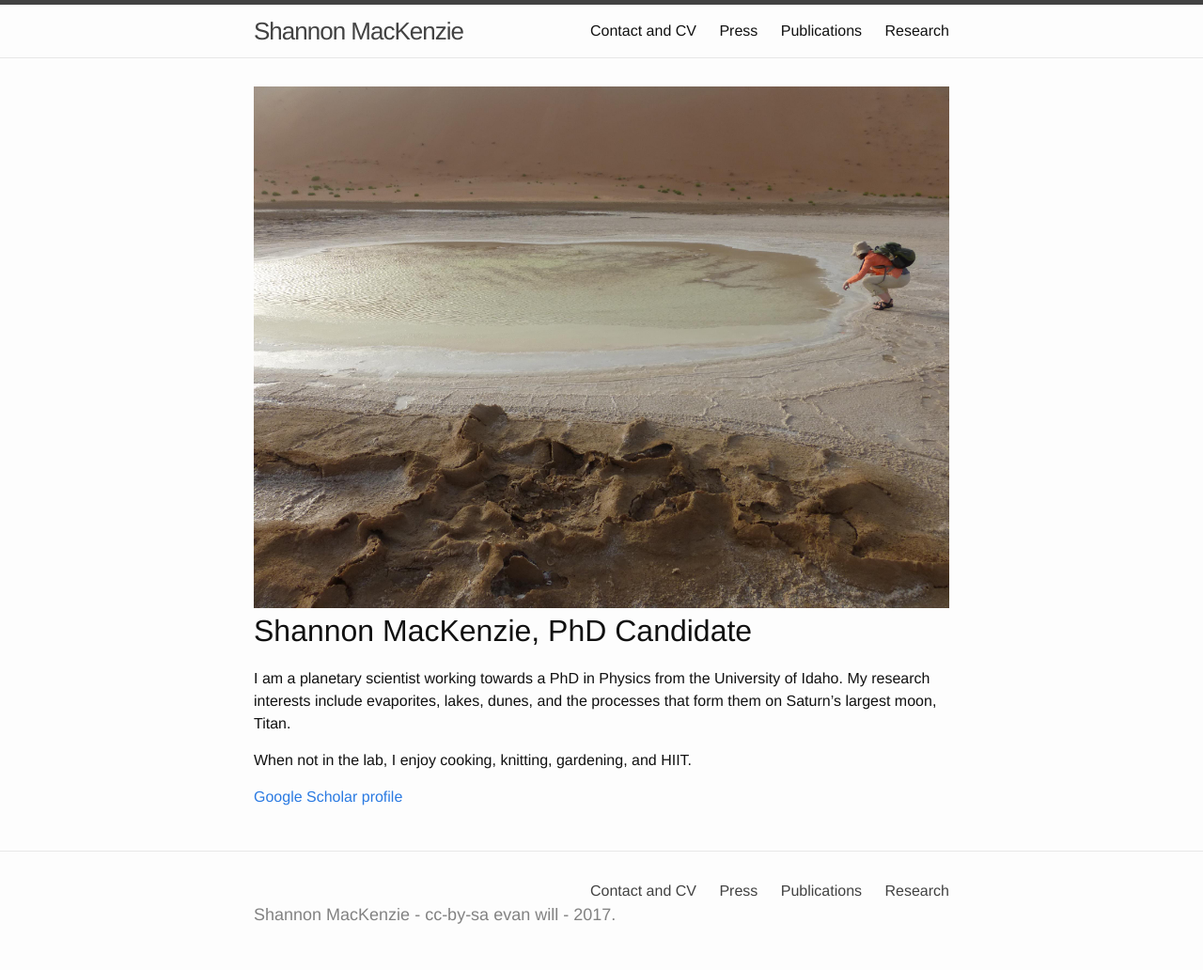
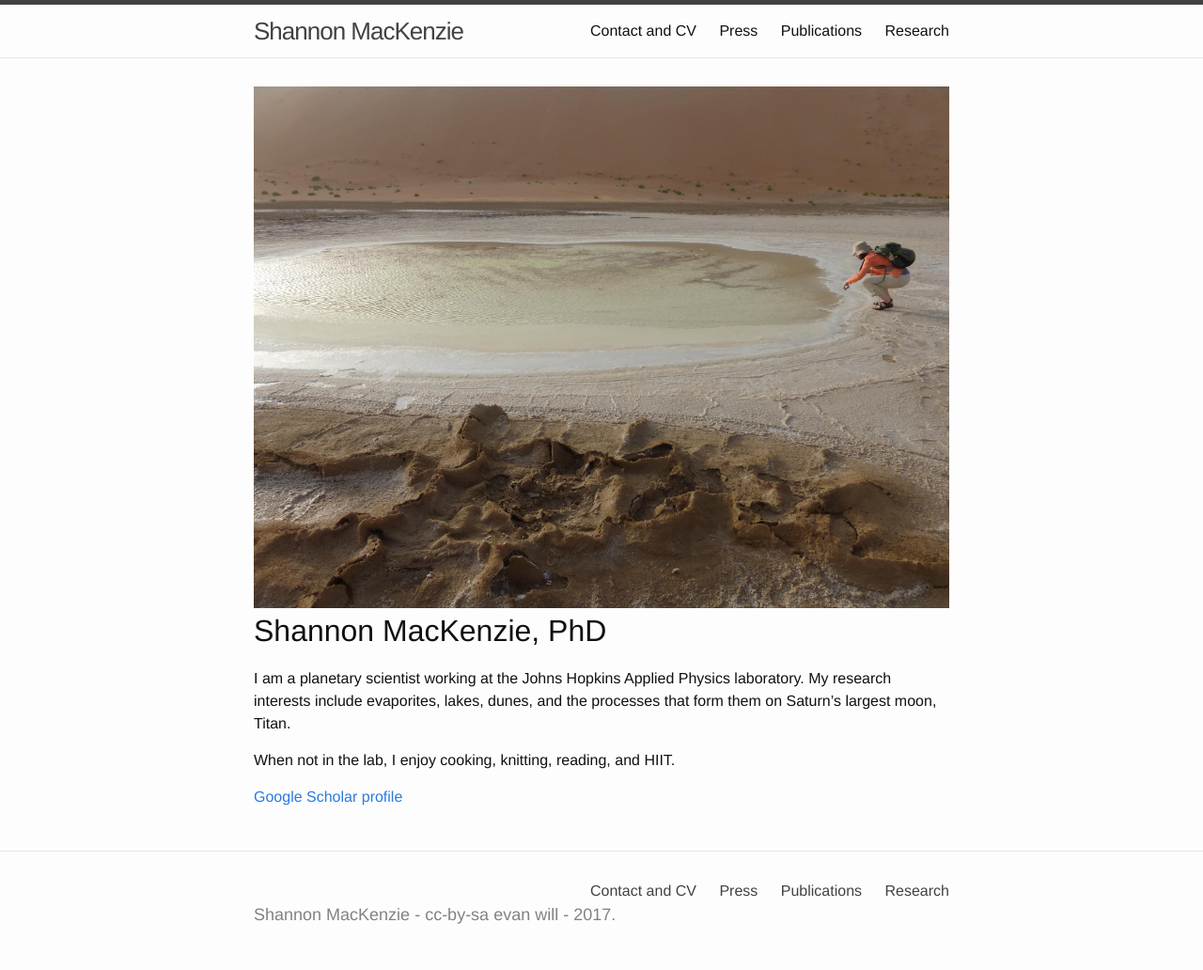
Before and after one commit to shannonmackenzie/shannonmackenzie.github.io, a Jekyll site: the page built from index.md, in a window 1280 px wide. Shown: the whole page at 94% size. Built offline with Jekyll 4.4.1, drawn with Linux system fonts in a browser that asks for light colours.

Commit message:
Update index.md

```diff
--- a/index.md
+++ b/index.md
@@ -6,11 +6,11 @@ layout: default
     <img src="{{ site.url }}/images/agirlandherevaporites.JPG" alt="Liwa interdune evaporites" style="width:100%;" >
 </div>
 
-# Shannon MacKenzie, PhD Candidate
+# Shannon MacKenzie, PhD
 
-I am a planetary scientist working towards a PhD in Physics from the University of Idaho. My research interests include evaporites, lakes, dunes, and the processes that form them on Saturn's largest moon, Titan.
+I am a planetary scientist working at the Johns Hopkins Applied Physics laboratory. My research interests include evaporites, lakes, dunes, and the processes that form them on Saturn's largest moon, Titan.
 
-When not in the lab, I enjoy cooking, knitting, gardening, and HIIT.
+When not in the lab, I enjoy cooking, knitting, reading, and HIIT.
 
 
 [Google Scholar profile](https://scholar.google.com/citations?user=982dVpEAAAAJ&hl=en)
```
